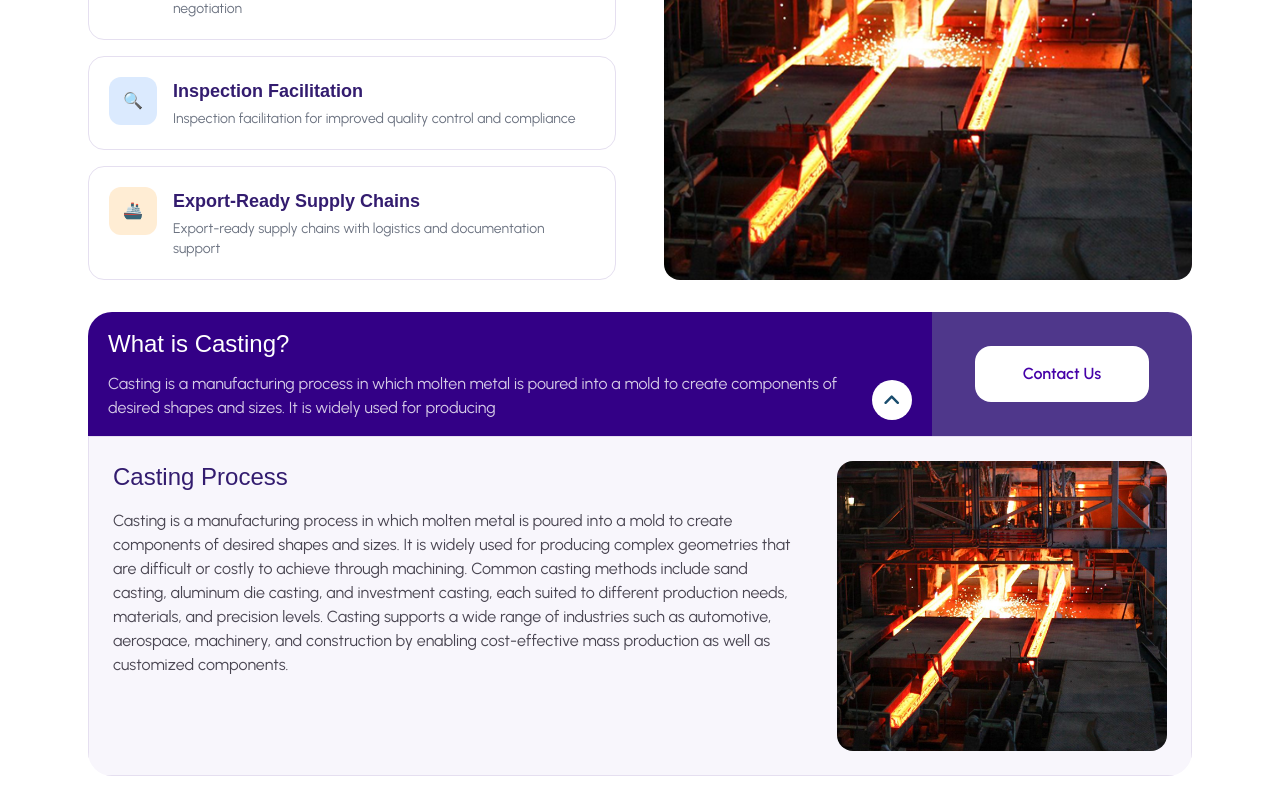
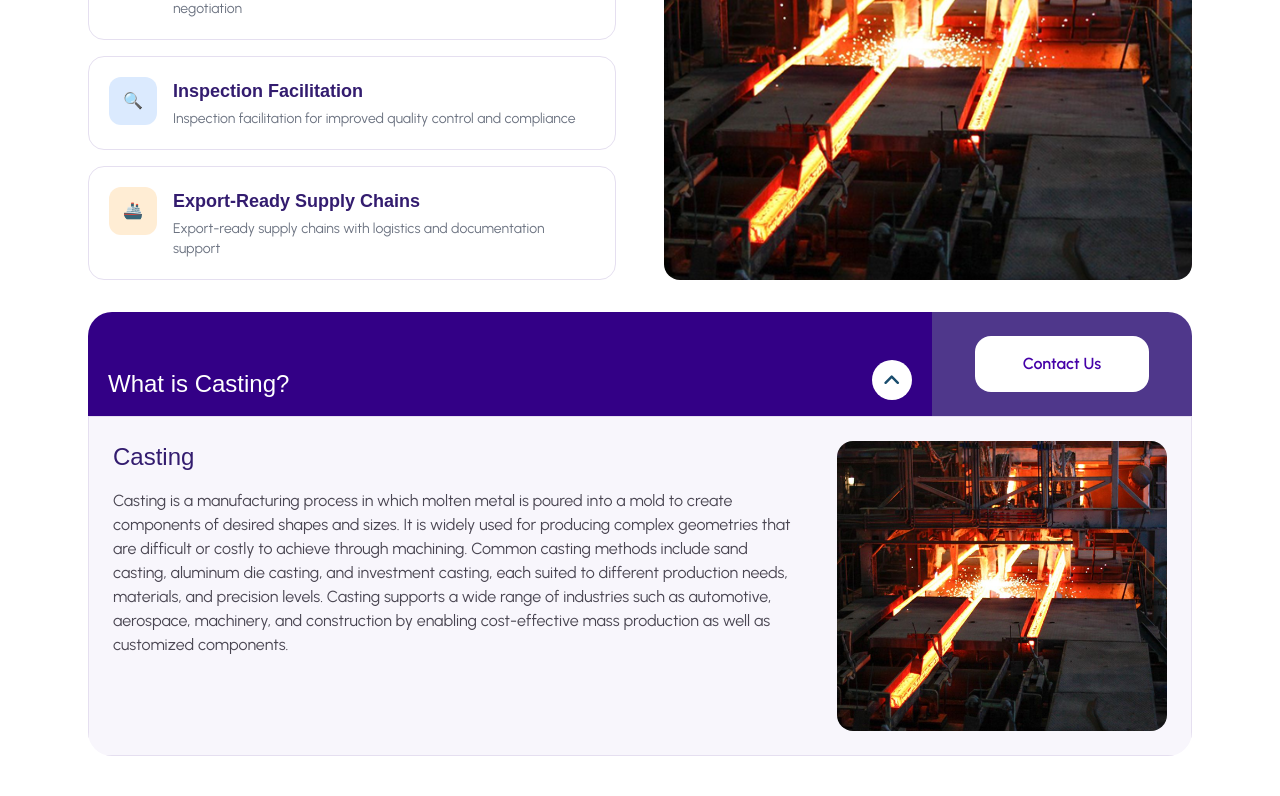
Before and after one commit to Aravind-Ambigapathy/learnings, a Next.js app: page / in a window 1280 px wide. Both pictures are taken after a click on the button 892 px from the left and 2146 px from the top of the page. Shown: the part 1746-2542 px from the top of the page. Built offline with nearby package versions, Linux system fonts and the light colour scheme; a web font is replaced by a local one.

Commit message:
final fixes

```diff
--- a/components/OtherManufacturingProcesses.tsx
+++ b/components/OtherManufacturingProcesses.tsx
@@ -4,22 +4,22 @@ const processes = [
   {
     title: "Forging",
     image: "/images/processor1.png",
-    href: "#",
+    href: "https://www.rivexa.com/industrial-goods/forging",
   },
   {
     title: "Fabrication",
     image: "/images/processor2.png",
-    href: "#",
+    href: "https://www.rivexa.com/industrial-goods/fabrication",
   },
   {
     title: "Extrusion",
     image: "/images/industries4.png",
-    href: "#",
+    href: "https://www.rivexa.com/industrial-goods/extrusion/aluminium-extrusion",
   },
   {
     title: "Machining",
     image: "/images/processor4.png",
-    href: "#",
+    href: "https://www.rivexa.com/industrial-goods/machining",
   },
 ];
 
--- a/components/castSource.tsx
+++ b/components/castSource.tsx
@@ -23,17 +23,17 @@ const processes = [
     {
         title: "Sand Casting",
         image: "/images/sand-cast.png",
-        href: "#",
+        href: "https://www.rivexa.com/industrial-goods/casting/sand-casting",
     },
     {
         title: "Investment Casting",
         image: "/images/investment-casting.png",
-        href: "#",
+        href: "https://www.rivexa.com/industrial-goods/casting/investment-casting",
     },
     {
         title: "Die Casting",
         image: "/images/die-casting.png",
-        href: "#",
+        href: "https://www.rivexa.com/industrial-goods/casting/aluminium-die-casting",
     },
 ];
 
--- a/components/castingRivexa.tsx
+++ b/components/castingRivexa.tsx
@@ -139,15 +139,17 @@ export default function CastingWithRivexa() {
                 {/* CTA */}
                 <div className="mt-8 overflow-hidden rounded-3xl">
                     <div className="grid md:grid-cols-[1fr_260px]">
-                        <div className="bg-[#330086] px-5 py-4 flex gap-2 items-end">
-                            <div>
+                        <div className="bg-[#330086] px-5 py-4 flex justify-between gap-2 items-end">
+                            <div className="flex flex-col">
                                 <h3 className="font-heading text-2xl text-white">
                                     What is Casting?
                                 </h3>
-
-                                <p className="mt-3 text-white/80">
-                                    Casting is a manufacturing process in which molten metal is poured into a mold to create components of desired shapes and sizes. It is widely used for producing
-                                </p>
+                                {
+                                    isOpen ? "" :
+                                        <p className="mt-3 text-white/80">
+                                            Casting is a manufacturing process in which molten metal is poured into a mold to create components of desired shapes and sizes. It is widely used for producing...
+                                        </p>
+                                }
                             </div>
                             <button
                                 onClick={() => setIsOpen(!isOpen)}
@@ -185,7 +187,7 @@ export default function CastingWithRivexa() {
                         <div className="grid gap-8 md:grid-cols-3 bg-[#F8F6FC] p-6 border border-[#E5DFF0]">
                             <div className="col-span-2">
                                 <h4 className="font-heading text-2xl text-[#331C6F]">
-                                    Casting Process
+                                    Casting
                                 </h4>
 
                                 <p className="mt-4 text-[#494551]">
```
